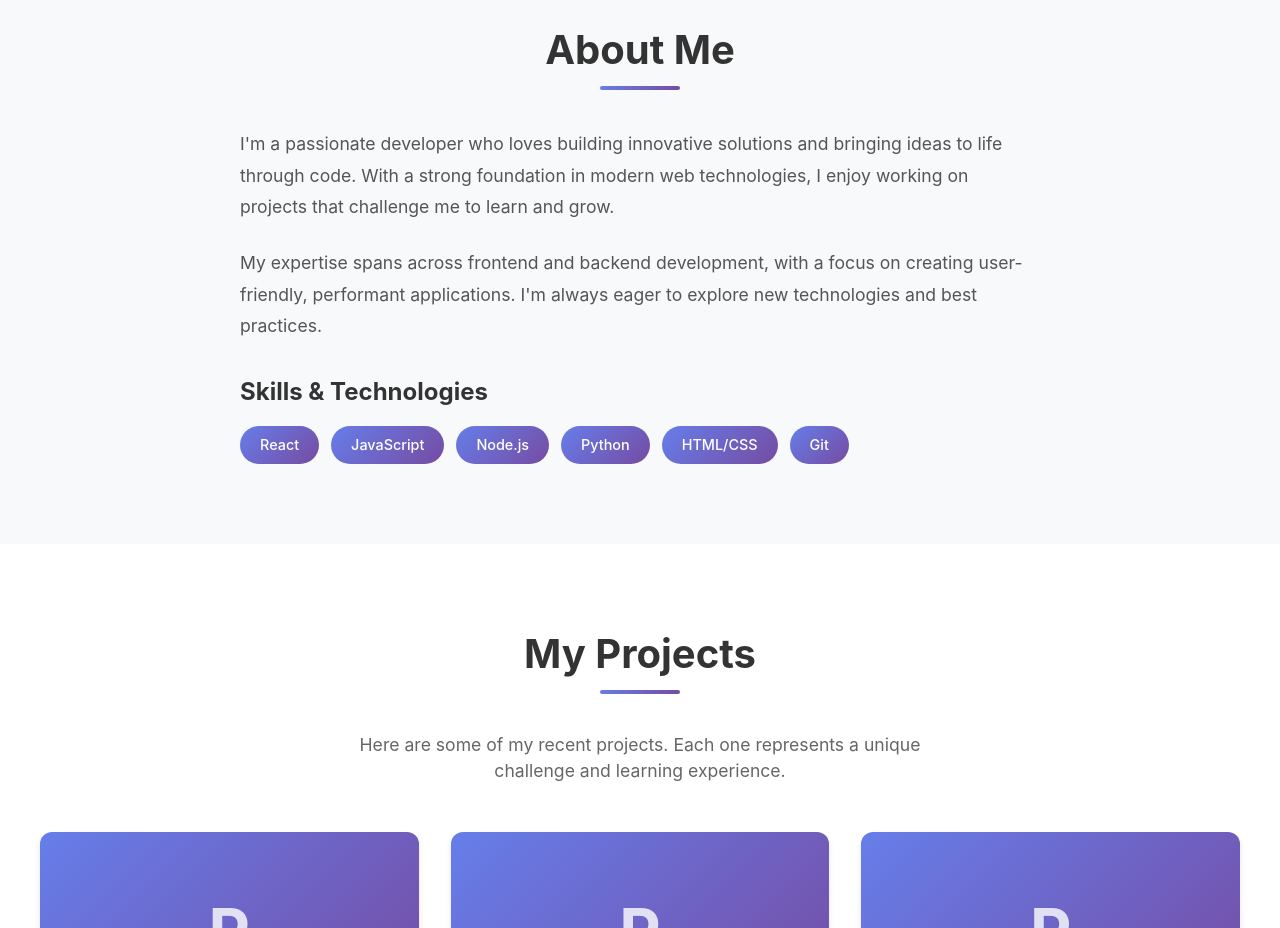
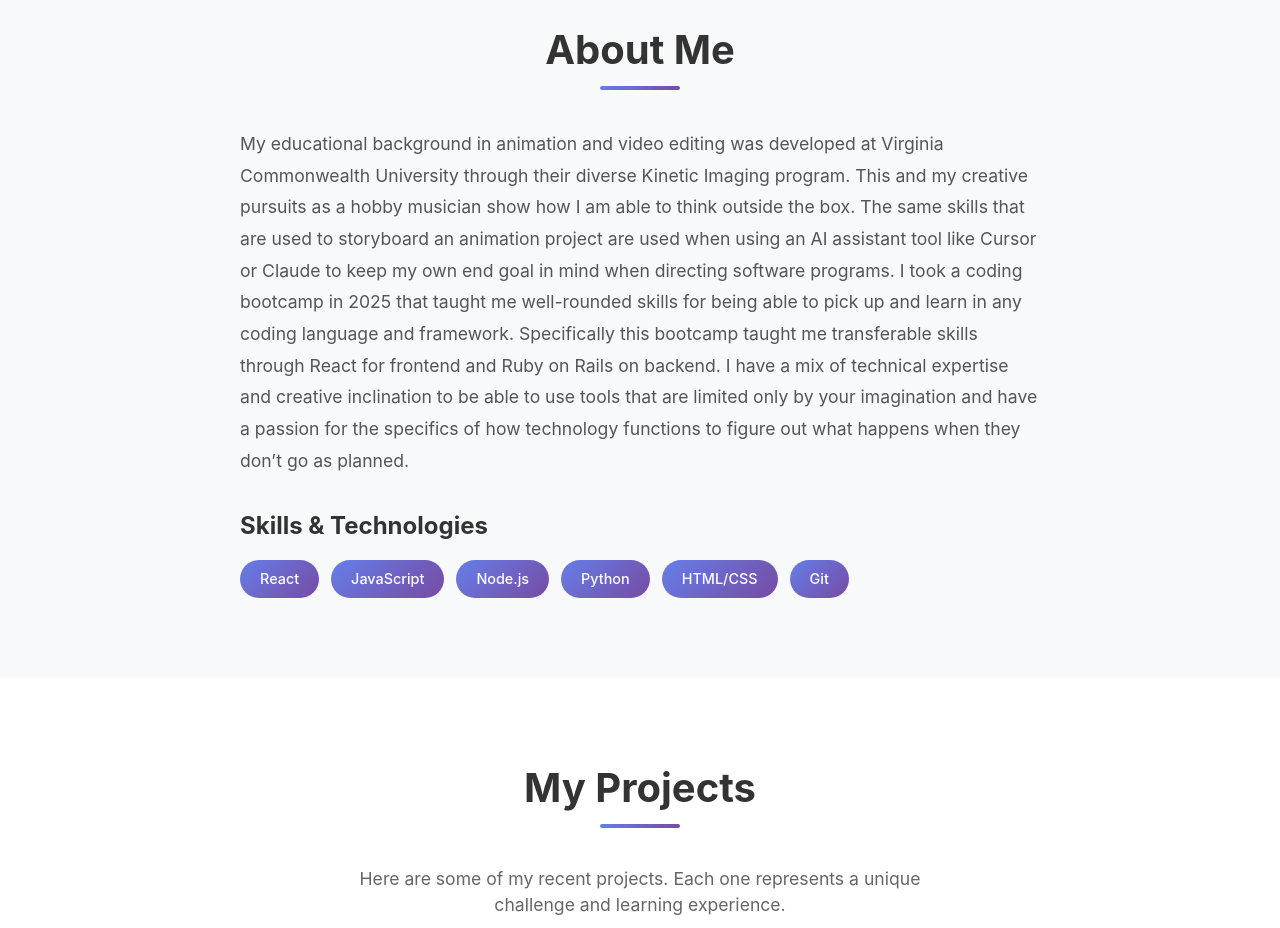
Before and after one commit to nathanielpierson/nathaniel-pierson-website, a React (Vite) app: page / in a window 1280 px wide. Shown: the part 860-1788 px from the top of the page. Built offline with nearby package versions, Linux system fonts and the light colour scheme.

Commit message:
add draft for bio

```diff
--- a/src/components/About.jsx
+++ b/src/components/About.jsx
@@ -1,4 +1,4 @@
-import './About.css'
+import "./About.css";
 
 function About() {
   return (
@@ -8,15 +8,21 @@ function About() {
         <div className="about-content">
           <div className="about-text">
             <p>
-              I'm a passionate developer who loves building innovative solutions
-              and bringing ideas to life through code. With a strong foundation
-              in modern web technologies, I enjoy working on projects that challenge
-              me to learn and grow.
-            </p>
-            <p>
-              My expertise spans across frontend and backend development, with
-              a focus on creating user-friendly, performant applications. I'm always
-              eager to explore new technologies and best practices.
+              My educational background in animation and video editing was
+              developed at Virginia Commonwealth University through their
+              diverse Kinetic Imaging program. This and my creative pursuits as
+              a hobby musician show how I am able to think outside the box. The
+              same skills that are used to storyboard an animation project are
+              used when using an AI assistant tool like Cursor or Claude to keep
+              my own end goal in mind when directing software programs. I took a
+              coding bootcamp in 2025 that taught me well-rounded skills for
+              being able to pick up and learn in any coding language and
+              framework. Specifically this bootcamp taught me transferable
+              skills through React for frontend and Ruby on Rails on backend. I
+              have a mix of technical expertise and creative inclination to be
+              able to use tools that are limited only by your imagination and
+              have a passion for the specifics of how technology functions to
+              figure out what happens when they don’t go as planned.
             </p>
             <div className="skills">
               <h3>Skills & Technologies</h3>
@@ -33,7 +39,7 @@ function About() {
         </div>
       </div>
     </section>
-  )
+  );
 }
 
-export default About
+export default About;
```
